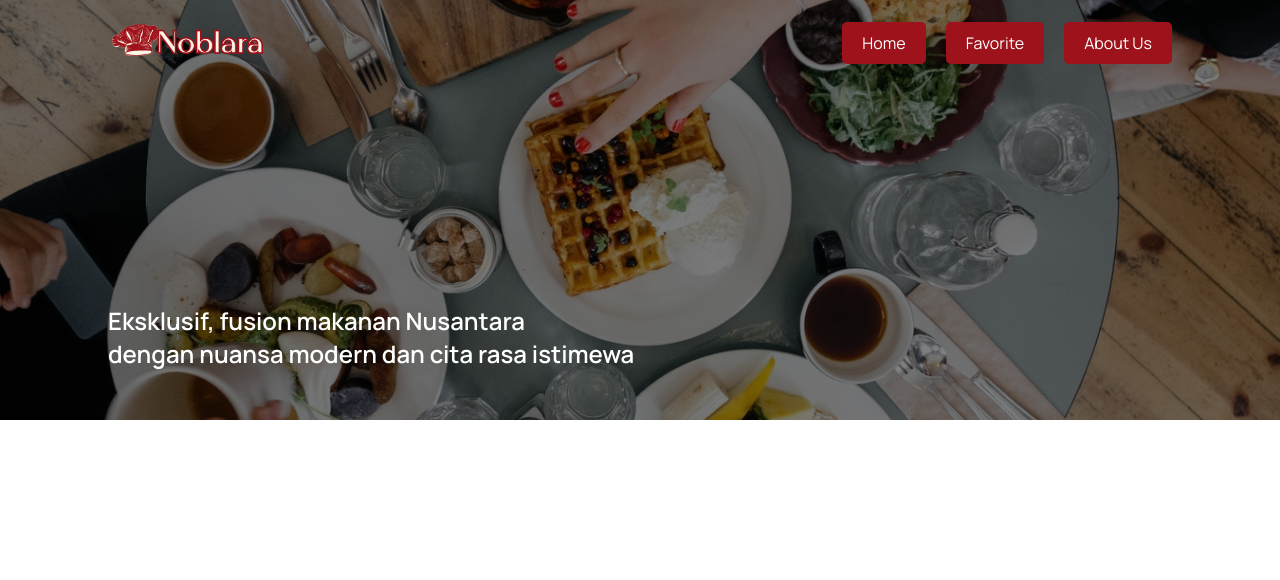
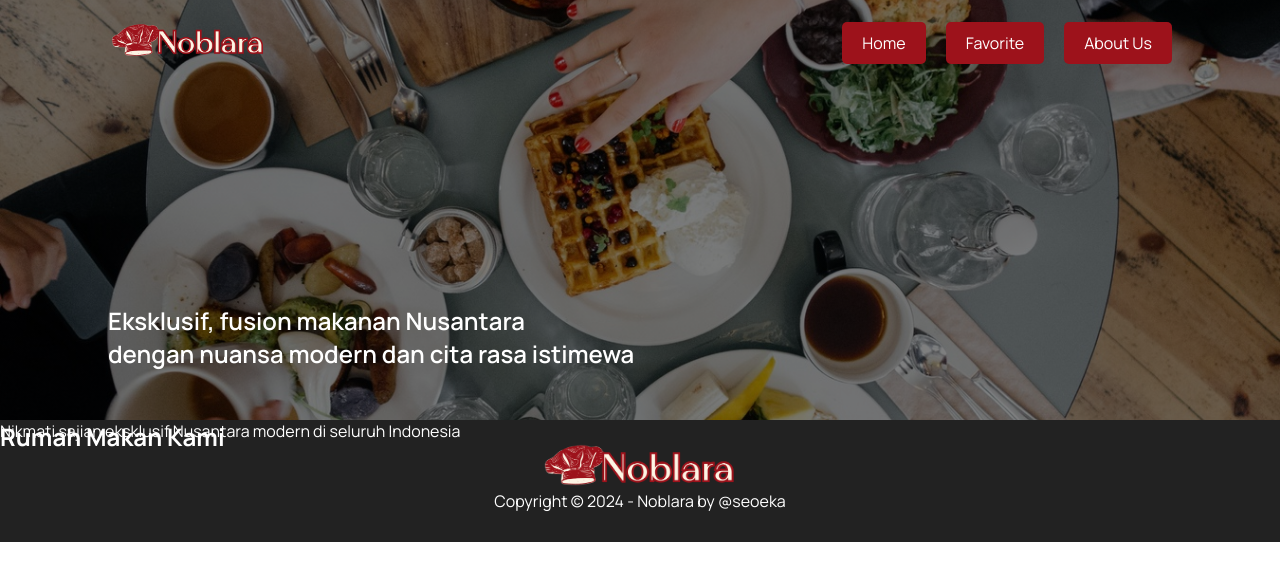
Before and after one commit to seoeka/idcamp-fe-expert-noblara, a website built with webpack: page src/templates/index.html in a window 1280 px wide. Built offline with nearby package versions, Linux system fonts and the light colour scheme.

Commit message:
feat: add rough footer

```diff
--- /dev/null
+++ b/src/scripts/component/footer-content.js
@@ -0,0 +1,18 @@
+import logo from '../../public/images/logo.png';
+
+class FooterContent extends HTMLElement {
+  connectedCallback() {
+    this.render();
+  }
+
+  render() {
+    this.innerHTML = `
+        <div class="foot-co">
+            <img src="${logo}" alt=""/>
+            <p>Copyright &copy; 2024 - Noblara by <a href="https://github.com/seoeka" target="_blank" rel="noopener noreferrer">@seoeka</a></p>
+        </div>
+        `;
+  }
+}
+
+customElements.define("foot-co", FooterContent);
--- a/src/scripts/index.js
+++ b/src/scripts/index.js
@@ -6,5 +6,6 @@ import main from './view/main';
 import './component/rest-list';
 import './component/navigation-bar';
 import './component/hero-element';
+import './component/footer-content';
 
 document.addEventListener("DOMContentLoaded", main);
--- a/src/styles/main.scss
+++ b/src/styles/main.scss
@@ -84,6 +84,34 @@ nav {
   width: 530px;
 }
 
+.rest-head {
+  display: flex;
+  position: relative;
+  color: black;
+}
+
+.rest-head > h2,
+.rest-head > p {
+  position: absolute;
+}
+
 main {
-  min-height: 200vh;
+  display: flex;
+  flex-direction: column;
 }
+
+.foot-co {
+  display: inline-flex;
+  flex-direction: column;
+  justify-content: center;
+  align-items: center;
+  width: 100%;
+  margin: auto;
+  background-color: $secondary;
+  padding: 20px 0 30px 0;
+}
+
+.foot-co > img {
+  height: 50px;
+  width: 200px;
+}
--- a/src/templates/index.html
+++ b/src/templates/index.html
@@ -12,15 +12,13 @@
     </header>
     <main>
         <hero-element></hero-element>
-        <section class="rest-card" id="main-content">
-            <div class="rest-title">
-
-            </div>
-            <rest-list></rest-list>
+        <section class="rest-head">
+          <h2>Rumah Makan Kami</h2>
+          <p>Nikmati sajian eksklusif Nusantara modern di seluruh Indonesia</p>
         </section>
     </main>
     <footer>
-        <p>Copyright &copy; 2024 - Noblara by <a href="https://github.com/seoeka" target="_blank" rel="noopener noreferrer">@seoeka</a></p>
+        <foot-co></foot-co>
     </footer>
   </body>
 </html>
```
